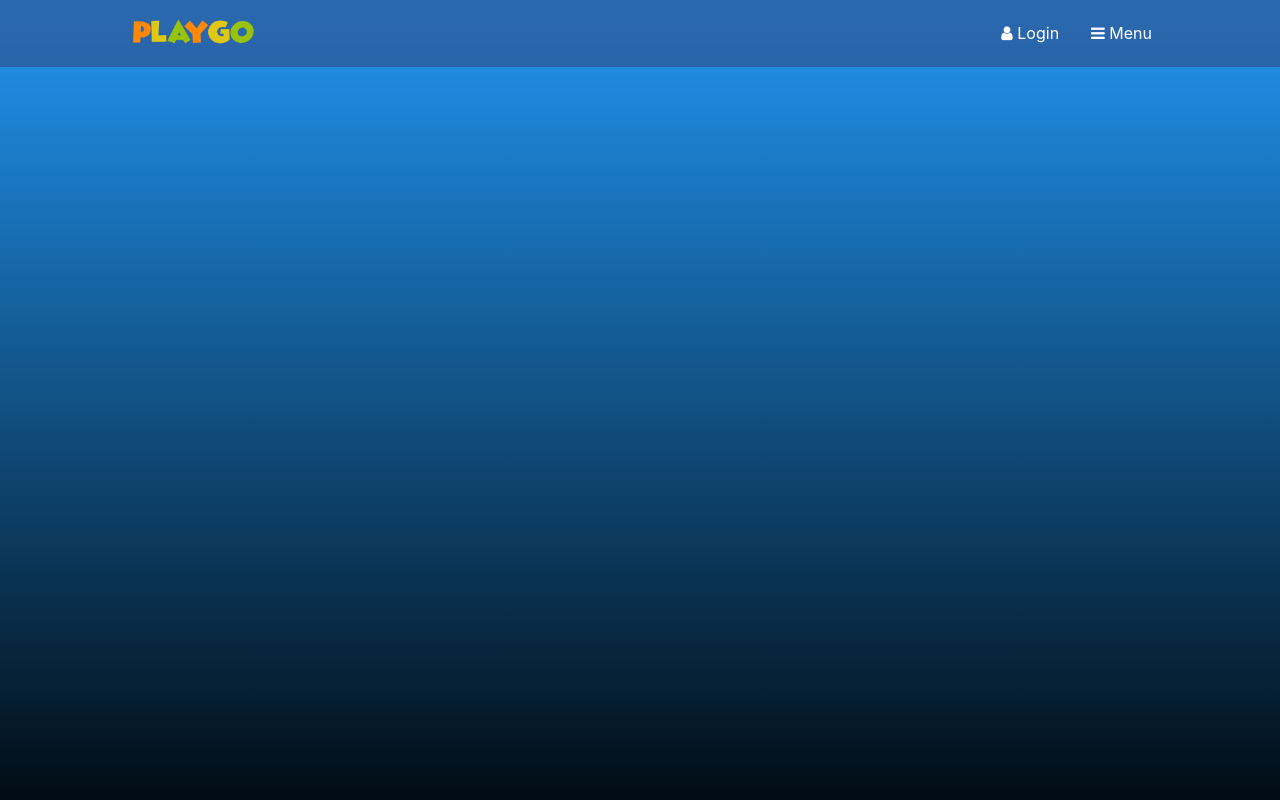
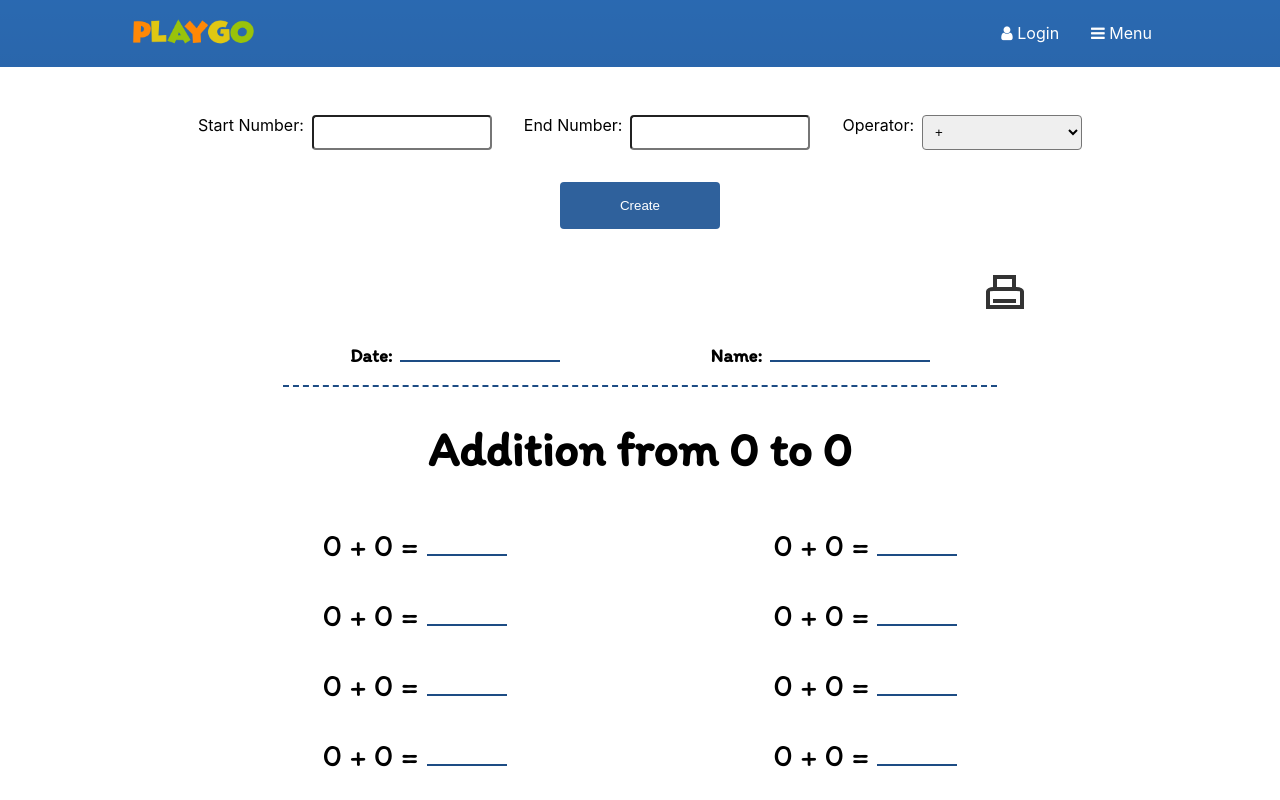
Before and after one commit to Eveye2023/playground, a React (Create React App) app in the folder client/: page /worksheets/math/template1 in a window 1280 px wide. Before the commit this address had no page. Shown: the top 800 px of the page. Built offline with nearby package versions, Linux system fonts and the light colour scheme.

Commit message:
Reorganize math worksheet pages and move form to each templates

```diff
--- a/client/public/index.html
+++ b/client/public/index.html
@@ -25,7 +25,7 @@
       work correctly both with client-side routing and a non-root public URL.
       Learn how to configure a non-root public URL by running `npm run build`.
     -->
-    <title>React App</title>
+    <title>Playgo</title>
   </head>
   <body>
     <noscript>You need to enable JavaScript to run this app.</noscript>
--- a/client/src/App.tsx
+++ b/client/src/App.tsx
@@ -21,6 +21,13 @@ function App() {
   const [isLoading, setIsLoading] = useState(true);
   const [token, setToken] = useState("");
   const [userInfo, setUserInfo] = useState(null);
+
+  const [mathWorksheet, setMathWorksheet]= useState("");
+  const [startNum, setStartNum]= useState(0);
+  const [endNum, setEndNum] = useState(0);
+  const [operator,setOperator] = useState("");
+
+
   useEffect(() => {
     const getUserInfo = async (authToken: string) => {
       try {
@@ -56,7 +63,10 @@ function App() {
           <Route path="games/memory-game" element={<MemoryGame />} />
           <Route path="worksheets" element={<Worksheets />} />
           <Route path="worksheets/handwriting" element={<HandwritingWorksheet />} />
-          <Route path="math" element={<MathWorksheetTemplate2 operator="+" start={1} end={7} />} />
+          {/* <Route path="worksheets/template1" /> */}
+          <Route path="worksheets/math/template1" element={<MathWorksheetTemplate1 />} />
+          <Route path="worksheets/math/template2" element={<MathWorksheetTemplate2 />} />
+          <Route path="worksheets/math/template3" element={<MathWorksheetTemplate3 />} />
         </Routes>
       </BrowserRouter>
       {/* </Body> */}
--- a/client/src/Components/MathWorksheetTemplate1/MathWorksheetTemplate1.scss
+++ b/client/src/Components/MathWorksheetTemplate1/MathWorksheetTemplate1.scss
@@ -12,6 +12,51 @@
   font-family: Itim;
   width:210mm;
   margin:auto;
+
+  &__form {
+    padding:3rem 10% 0;
+    display: flex;
+    flex-direction: column;
+    align-items: center;
+    gap: 2rem;
+
+    @media print {
+      & {
+        display: none;
+      }
+    }
+
+    input,select{
+      width:10rem;
+    }
+  }
+
+  &__math-param{
+    display:flex;
+    gap:2rem;
+  }
+
+  &__range, &__operator{
+    display:flex;
+    gap:0.5rem;
+  }
+
+  &__submit{
+    align-self: center;
+    border:none;
+    padding:1rem 3rem;
+    background-color: $primary-CTA-color;
+    color:white;
+  }
+
+  &__submit:hover{
+    background-color: $primary-CTA-Hover-color;
+  }
+
+  // &__label {
+  //   font-weight: 600;
+  //   flex-basis: 15%;
+  // }
 
   &__print{
     display:flex;
--- a/client/src/Components/MathWorksheetTemplate1/MathWorksheetTemplate1.tsx
+++ b/client/src/Components/MathWorksheetTemplate1/MathWorksheetTemplate1.tsx
@@ -2,22 +2,69 @@ import "./MathWorksheetTemplate1.scss";
 import logo from "../../assets/images/logo7.png";
 import { range } from "lodash";
 import PrintIcon from "../PrintIcon/PrintIcon";
+import { useState } from "react";
 
 interface MathWorksheetTemplate1Props {
-  operator: "+" | "-";
+  operator: "+" | "-" | "*" | "÷";
   start: number;
   end: number;
 }
 
-function MathWorksheetTemplate1({ operator, start, end }: MathWorksheetTemplate1Props) {
-  function randomNum() {
-    let num = end - start;
-    return Math.floor(Math.random() * num) + start + 1;
+function MathWorksheetTemplate1() {
+
+  const [operator,setOperator]= useState("+");
+  const [startNum, setStartNum] = useState(0);
+  const [endNum,setEndNum] = useState(0);
+  const [refresh,setRefresh] = useState(false);
+
+  function randomNum(start:number,end:number) {
+    let num = end + 1 - start;
+    return Math.floor(Math.random() * num) + start;
   }
+
+function submitHandler(event:any){
+  event.preventDefault();
+  setOperator(event.target.operator.value);
+  console.log("operator: ",event.target.operator.value)
+  setStartNum(Number(event.target.start_number.value));
+  console.log("start: ",Number(event.target.start_number.value))
+  setEndNum(Number(event.target.end_number.value));
+  console.log("start: ",Number(event.target.end_number.value))
+  setRefresh(!refresh);
+}
+
 
   return (
     <>
       <main className="main-wrapper">
+        <form className="math-worksheet__form" onSubmit={submitHandler}>
+          <div className="math-worksheet__math-param">
+            <div className="math-worksheet__range">
+              <label htmlFor="start_number" className="math-worksheet__label">
+                Start Number:
+              </label>
+              <input type="number" name="start_number" id="start_number" />
+            </div>
+            <div className="math-worksheet__range">
+              <label htmlFor="end_number" className="math-worksheet__label">
+                End Number:
+              </label>
+              <input type="number" name="end_number" id="end_number" />
+            </div>
+            <div className="math-worksheet__operator">
+              <label htmlFor="operator" className="math-worksheet__label">
+                Operator:
+              </label>
+              <select name="operator" id="operator">
+                <option value="+">+</option>
+                <option value="-">-</option>
+                <option value="*">*</option>
+                <option value="÷">÷</option>
+              </select>
+            </div>
+          </div>
+          <input type="submit" value="Create" className="math-worksheet__submit" />
+        </form>
         <div className="math-worksheet">
           <div className="math-worksheet__print">
             <PrintIcon />
@@ -34,14 +81,14 @@ function MathWorksheetTemplate1({ operator, start, end }: MathWorksheetTemplate1
           <h1 className="math-worksheet__title">
             {operator === "+" ? "Addition " : null}
             {operator === "-" ? "Subtraction " : null}
-            from {start} to {end}
+            from {startNum} to {endNum}
           </h1>
           <div className="math-worksheet__content">
             {range(0, 2).map((index1) => (
               <div className="math-worksheet__column" key={index1}>
                 {range(0, 13).map((index) => (
                   <div className="math-worksheet__quest" key={index}>
-                    {randomNum()} + {randomNum()} =
+                    {randomNum(startNum,endNum)} {operator} {randomNum(startNum,endNum)} =
                     <span className="math-worksheet__answer-holder"> </span>
                   </div>
                 ))}
--- a/client/src/Components/MathWorksheetTemplate2/MathWorksheetTemplate2.tsx
+++ b/client/src/Components/MathWorksheetTemplate2/MathWorksheetTemplate2.tsx
@@ -3,22 +3,64 @@ import logo from "../../assets/images/logo7.png";
 import { range } from "lodash";
 import PrintIcon from "../PrintIcon/PrintIcon";
 import apple_line from "../../assets/images/apple-line3.png";
+import { useState } from "react";
 
-interface MathWorksheetTemplate2Props {
-  operator: "+" | "-";
-  start: number;
-  end: number;
-}
 
-function MathWorksheetTemplate2({ operator, start, end }: MathWorksheetTemplate2Props) {
-  function randomNum() {
-    let num = end - start;
-    return Math.floor(Math.random() * num) + start + 1;
+function MathWorksheetTemplate2() {
+  const [operator,setOperator]= useState("+");
+  const [startNum, setStartNum] = useState(0);
+  const [endNum,setEndNum] = useState(0);
+  const [refresh,setRefresh] = useState(false);
+
+
+  function randomNum(start:number,end:number) {
+    let num = end + 1 - start;
+    return Math.floor(Math.random() * num) + start;
   }
+
+  function submitHandler(event:any){
+    event.preventDefault();
+    setOperator(event.target.operator.value);
+    console.log("operator: ",event.target.operator.value)
+    setStartNum(Number(event.target.start_number.value));
+    console.log("start: ",Number(event.target.start_number.value))
+    setEndNum(Number(event.target.end_number.value));
+    console.log("start: ",Number(event.target.end_number.value))
+    setRefresh(!refresh);
+  }
+
 
   return (
     <>
       <main className="main-wrapper">
+      <form className="math-worksheet__form" onSubmit={submitHandler}>
+          <div className="math-worksheet__math-param">
+            <div className="math-worksheet__range">
+              <label htmlFor="start_number" className="math-worksheet__label">
+                Start Number:
+              </label>
+              <input type="number" name="start_number" id="start_number" />
+            </div>
+            <div className="math-worksheet__range">
+              <label htmlFor="end_number" className="math-worksheet__label">
+                End Number:
+              </label>
+              <input type="number" name="end_number" id="end_number" />
+            </div>
+            <div className="math-worksheet__operator">
+              <label htmlFor="operator" className="math-worksheet__label">
+                Operator:
+              </label>
+              <select name="operator" id="operator">
+                <option value="+">+</option>
+                <option value="-">-</option>
+                <option value="*">*</option>
+                <option value="÷">÷</option>
+              </select>
+            </div>
+          </div>
+          <input type="submit" value="Create" className="math-worksheet__submit" />
+        </form>
         <div className="math-worksheet2">
           <div className="math-worksheet2__print">
             <PrintIcon />
@@ -37,7 +79,7 @@ function MathWorksheetTemplate2({ operator, start, end }: MathWorksheetTemplate2
                   <div className="math-worksheet2__quest" key={index}>
                     <div>
                       {" "}
-                      {randomNum()} + {randomNum()} ={" "}
+                      {randomNum(startNum,endNum)} + {randomNum(startNum,endNum)} ={" "}
                     </div>
                     <div className="math-worksheet2__answer-holder">
                       <img src={apple_line} alt="apple line" />{" "}
--- a/client/src/Components/MathWorksheetTemplate3/MathWorksheetTemplate3.tsx
+++ b/client/src/Components/MathWorksheetTemplate3/MathWorksheetTemplate3.tsx
@@ -2,24 +2,64 @@ import "./MathWorksheetTemplate3.scss";
 import logo from "../../assets/images/logo8.png";
 import { range } from "lodash";
 import PrintIcon from "../PrintIcon/PrintIcon";
-import apple_line from "../../assets/images/apple-line3.png";
 import number_line from "../../assets/images/number-line.png";
+import { useState } from "react";
 
-interface MathWorksheetTemplate3Props {
-  operator: "+" | "-";
-  start: number;
-  end: number;
-}
 
-function MathWorksheetTemplate3({ operator, start, end }: MathWorksheetTemplate3Props) {
-  function randomNum() {
-    let num = end - start;
-    return Math.floor(Math.random() * num) + start + 1;
+function MathWorksheetTemplate3() {
+
+  const [operator,setOperator]= useState("+");
+  const [startNum, setStartNum] = useState(0);
+  const [endNum,setEndNum] = useState(0);
+  const [refresh,setRefresh] = useState(false);
+
+  function randomNum(start:number,end:number) {
+    let num = end + 1 - start;
+    return Math.floor(Math.random() * num) + start;
+  }
+
+  function submitHandler(event:any){
+    event.preventDefault();
+    setOperator(event.target.operator.value);
+    console.log("operator: ",event.target.operator.value)
+    setStartNum(Number(event.target.start_number.value));
+    console.log("start: ",Number(event.target.start_number.value))
+    setEndNum(Number(event.target.end_number.value));
+    console.log("start: ",Number(event.target.end_number.value))
+    setRefresh(!refresh);
   }
 
   return (
     <>
     <main className="main-wrapper">
+    <form className="math-worksheet__form" onSubmit={submitHandler}>
+          <div className="math-worksheet__math-param">
+            <div className="math-worksheet__range">
+              <label htmlFor="start_number" className="math-worksheet__label">
+                Start Number:
+              </label>
+              <input type="number" name="start_number" id="start_number" />
+            </div>
+            <div className="math-worksheet__range">
+              <label htmlFor="end_number" className="math-worksheet__label">
+                End Number:
+              </label>
+              <input type="number" name="end_number" id="end_number" />
+            </div>
+            <div className="math-worksheet__operator">
+              <label htmlFor="operator" className="math-worksheet__label">
+                Operator:
+              </label>
+              <select name="operator" id="operator">
+                <option value="+">+</option>
+                <option value="-">-</option>
+                <option value="*">*</option>
+                <option value="÷">÷</option>
+              </select>
+            </div>
+          </div>
+          <input type="submit" value="Create" className="math-worksheet__submit" />
+        </form>
       <div className="math-worksheet3">
         <div className="math-worksheet3__print">
           <PrintIcon />
@@ -45,7 +85,7 @@ function MathWorksheetTemplate3({ operator, start, end }: MathWorksheetTemplate3
                 <img className="math-worksheet3__number-line" src={number_line} alt="number line" />
               {/* </div> */}
               <div className="math-worksheet3__mathmatic">
-                {randomNum()} + {randomNum()} ={" "}
+                {randomNum(startNum,endNum)} {operator} {randomNum(startNum,endNum)} ={" "}
                 <div className="math-worksheet3__answer-holder">
                     </div>
               </div>
--- a/client/src/Components/PrintIcon/PrintIcon.scss
+++ b/client/src/Components/PrintIcon/PrintIcon.scss
@@ -1,6 +1,11 @@
 button.print-button {
     width: 4rem;
     height: 4rem;
+    @media print {
+      & {
+        display: none;
+      }
+    }
   }
   span.print-icon, span.print-icon::before, span.print-icon::after, button.print-button:hover .print-icon::after {
     border: solid 4px #333;
--- a/client/src/pages/Worksheets/Worksheets.tsx
+++ b/client/src/pages/Worksheets/Worksheets.tsx
@@ -3,12 +3,14 @@ import template1 from "../../assets/images/math_template1.png";
 import template2 from "../../assets/images/math_template2.png";
 import template3 from "../../assets/images/math_template3.png";
 import SavedWorksheet from "../../Components/SavedWorksheet/SavedWorksheet";
-import { Link } from "react-router-dom";
+import { Link, useNavigate } from "react-router-dom";
 import { useState } from "react";
 
 function Worksheets() {
   const [showTypes, setShowType] = useState(false);
   const [showForm, setShowForm] = useState(false);
+ const navigate = useNavigate();
+
 
   function CreateBtnHandler() {
     setShowType(true);
@@ -21,6 +23,23 @@ function Worksheets() {
     window.scrollTo(0, document.body.scrollHeight);
   }
 
+  function submitHandler(event: any) {
+    let template = event.target.template.value;
+    switch (template) {
+      case "template1":
+        navigate("/worksheets/math/template1");
+        break;
+      case "template2":
+        navigate("/worksheets/math/template2");
+        break;
+      case "template3":
+        navigate("/worksheets/math/template3");
+        break;
+      default:
+      // code block
+    }
+  }
+
   return (
     <>
       <main className="main-wrapper">
@@ -30,28 +49,32 @@ function Worksheets() {
             <i className="fa fa-solid fa-plus"></i> Create New Worksheet
           </button>
           <div className={showTypes ? "create-worksheet__type show" : "create-worksheet__type"}>
-            <button className={"create-worksheet__type-btn"} onClick={MathBtnHandler}>Math</button>
-            <Link to="handwriting" className={showForm? "hide": ""}>
+            <button className={"create-worksheet__type-btn"} onClick={MathBtnHandler}>
+              Math
+            </button>
+            <Link to="handwriting" className={showForm ? "hide" : ""}>
               <button className="create-worksheet__type-btn">Handwriting</button>
             </Link>
           </div>
-          <form className={showForm? "create-worksheet__form show" : "create-worksheet__form"}>
+          <form
+            className={showForm ? "create-worksheet__form show" : "create-worksheet__form"}
+          onSubmit={submitHandler}>
             <div className="create-worksheet__template">
               <label className="create-worksheet__label">Choose template:</label>
               <label className="create-worksheet__template-option">
-                <input type="radio" name="template" />
+                <input type="radio" name="template" value="template1" />
                 <img src={template1} alt="template1" />
               </label>
               <label className="create-worksheet__template-option">
-                <input type="radio" name="template" />
+                <input type="radio" name="template" value="template2" />
                 <img src={template2} alt="template2" />
               </label>
               <label className="create-worksheet__template-option">
-                <input type="radio" name="template" />
+                <input type="radio" name="template" value="template3" />
                 <img src={template3} alt="template3" />
               </label>
             </div>
-            <div className="create-worksheet__math-param">
+            {/* <div className="create-worksheet__math-param">
               <div className="create-worksheet__range">
                 <label htmlFor="start_number" className="create-worksheet__label">
                   Start Number:
@@ -75,7 +98,7 @@ function Worksheets() {
                   <option value="÷">÷</option>
                 </select>
               </div>
-            </div>
+            </div> */}
             <input type="submit" value="Create" className="create-worksheet__submit" />
           </form>
         </div>
--- a/client/src/style/_varialbles.scss
+++ b/client/src/style/_varialbles.scss
@@ -1,6 +1,8 @@
 $primary-background-color:#1d4c84;
 $primary-text-color: #13182c; //for global text color
 $primary-CTA-color: #2f619c; //for interactive elements
+$primary-CTA-Hover-color: #295281; //for interactive elements
+
 
 $secondary-text-color: #5c667e; // for table column headers & placeholder text --- SLATE
 $divider-color: #bdc5d5; // for outlines, dividers, borders, table sorting icon
```
Also changed, not shown: client/src/pages/Worksheets/Worksheets.scss (+4 -27 lines), client/src/assets/images/math_template1.png, client/src/assets/images/math_template2.png.
